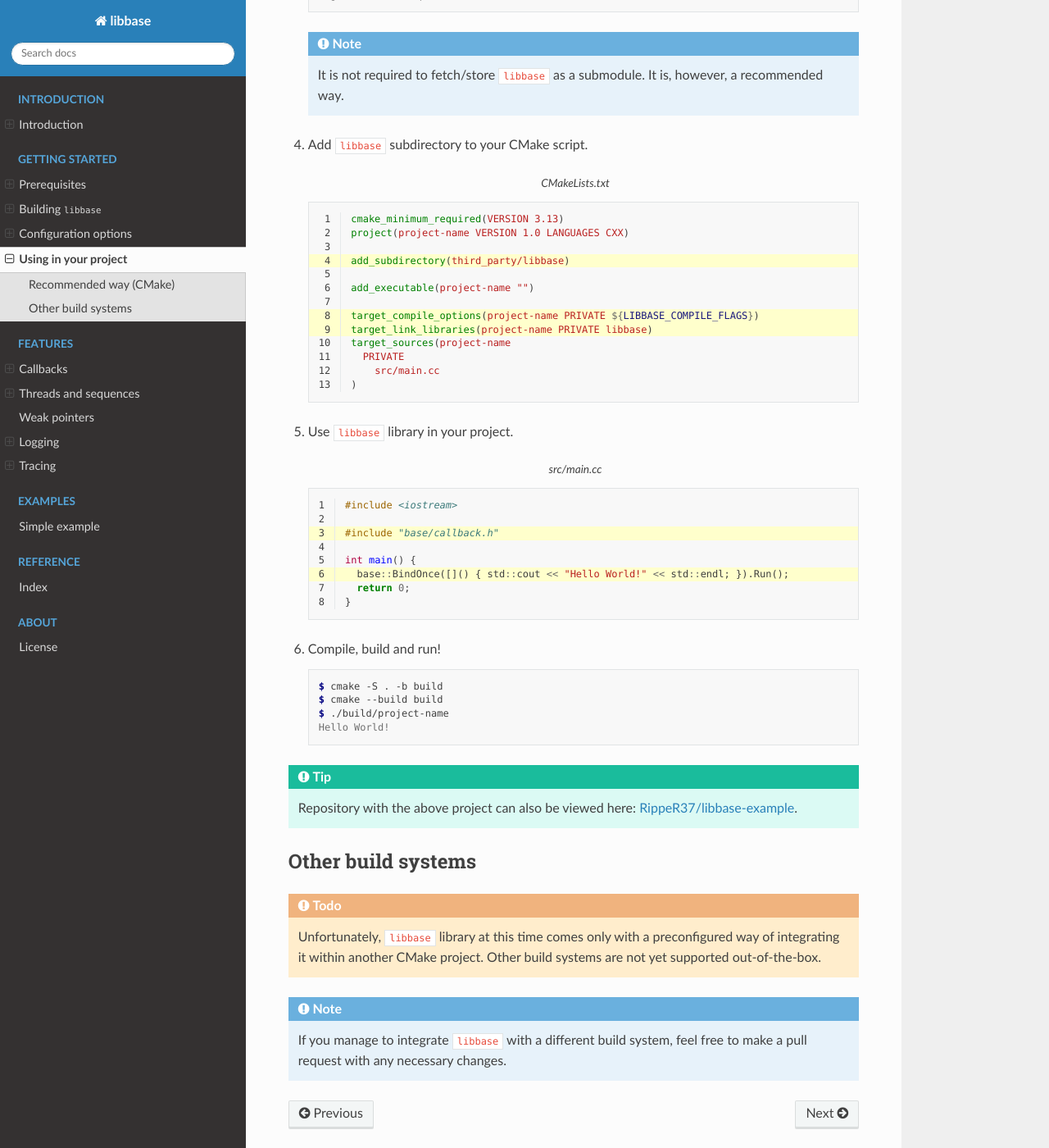
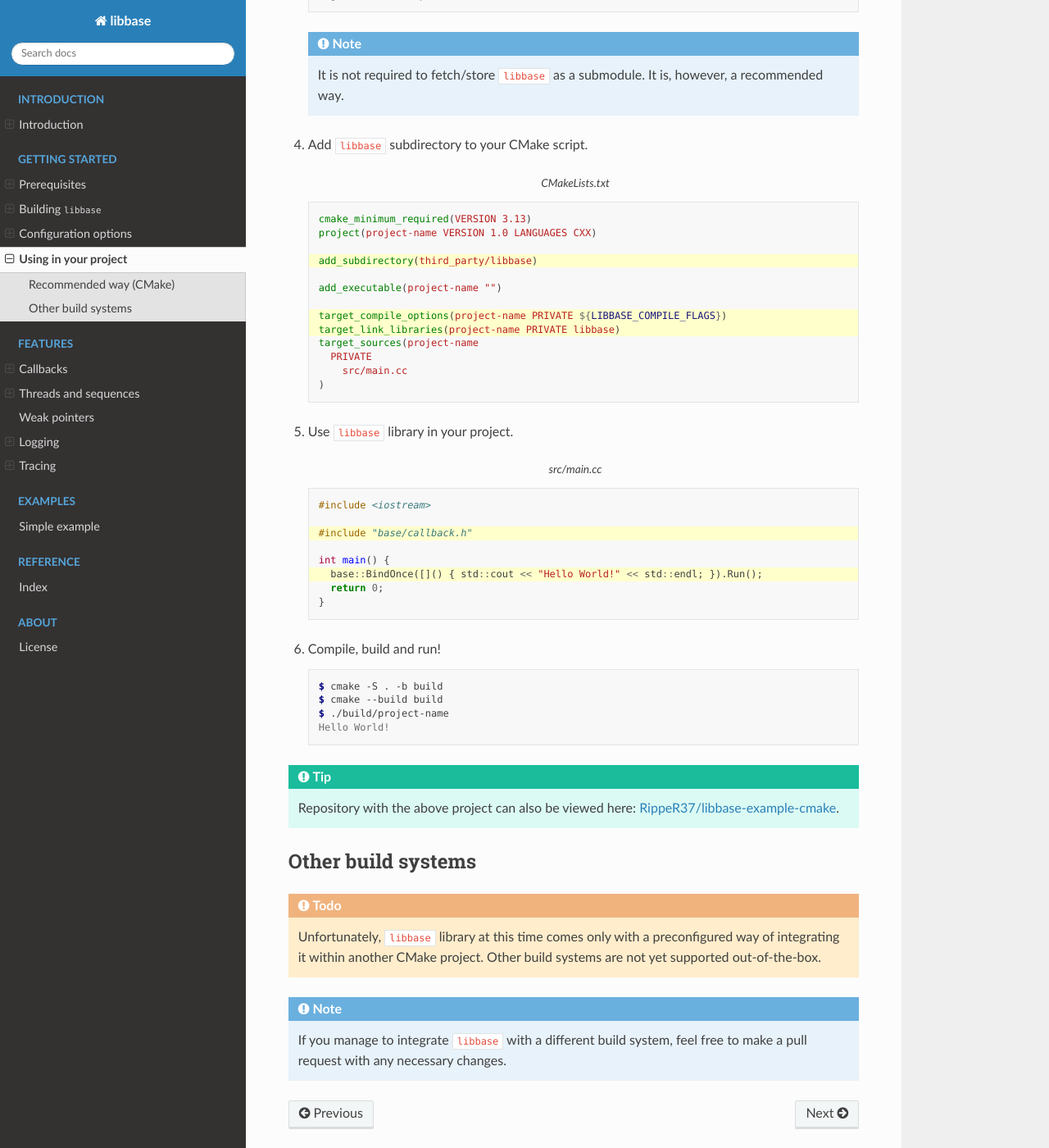
Before and after one commit to RippeR37/libbase, a Sphinx documentation site: the page built from docs/getting_started/using.rst, in a window 1280 px wide and 1400 px high, scrolled down 1056 px. Shown: the whole window at 82% size. Built offline with Sphinx 7.4.7 and the Read the Docs theme 2.0.0, drawn with Linux system fonts in a browser that asks for light colours; pages that are not in the unit, such as notebooks, are missing from menus; some of the changed lines change nothing that is shown.

Commit message:
[#27] Fix style for code with emphasized lines and link to example repo
This commit fixes two things:
1. Code blocks with both line numbers and emphasized lines do not
   render correctly at the moment (at least in sphinx-multiver
   environment) which is why this commit removes the line numbering
   for now, as it is less important in these examples). This may
   be brough back if the problem is fixed elsewhere.
2. Fixes title of the link that points to the github repository
   with a project that uses libbase via CMake.

```diff
--- a/docs/getting_started/using.rst
+++ b/docs/getting_started/using.rst
@@ -25,7 +25,6 @@ project, please skip :ref:`here <skip_existing_project>`.
 
    .. code-block:: cmake
       :caption: CMakeLists.txt
-      :linenos:
 
       cmake_minimum_required(VERSION 3.13)
       project(project-name VERSION 1.0 LANGUAGES CXX)
@@ -39,7 +38,6 @@ project, please skip :ref:`here <skip_existing_project>`.
 
    .. code-block:: cpp
       :caption: src/main.cc
-      :linenos:
 
       #include <iostream>
 
@@ -66,7 +64,6 @@ project, please skip :ref:`here <skip_existing_project>`.
 
    .. code-block:: cmake
       :caption: CMakeLists.txt
-      :linenos:
       :emphasize-lines: 4,8,9
 
       cmake_minimum_required(VERSION 3.13)
@@ -87,7 +84,6 @@ project, please skip :ref:`here <skip_existing_project>`.
 
    .. code-block:: cpp
       :caption: src/main.cc
-      :linenos:
       :emphasize-lines: 3,6
 
       #include <iostream>
@@ -111,7 +107,7 @@ project, please skip :ref:`here <skip_existing_project>`.
 .. tip::
 
    Repository with the above project can also be viewed here:
-   `RippeR37/libbase-example <https://github.com/RippeR37/libbase-example-cmake>`_.
+   `RippeR37/libbase-example-cmake <https://github.com/RippeR37/libbase-example-cmake>`_.
 
 
 Other build systems
```
